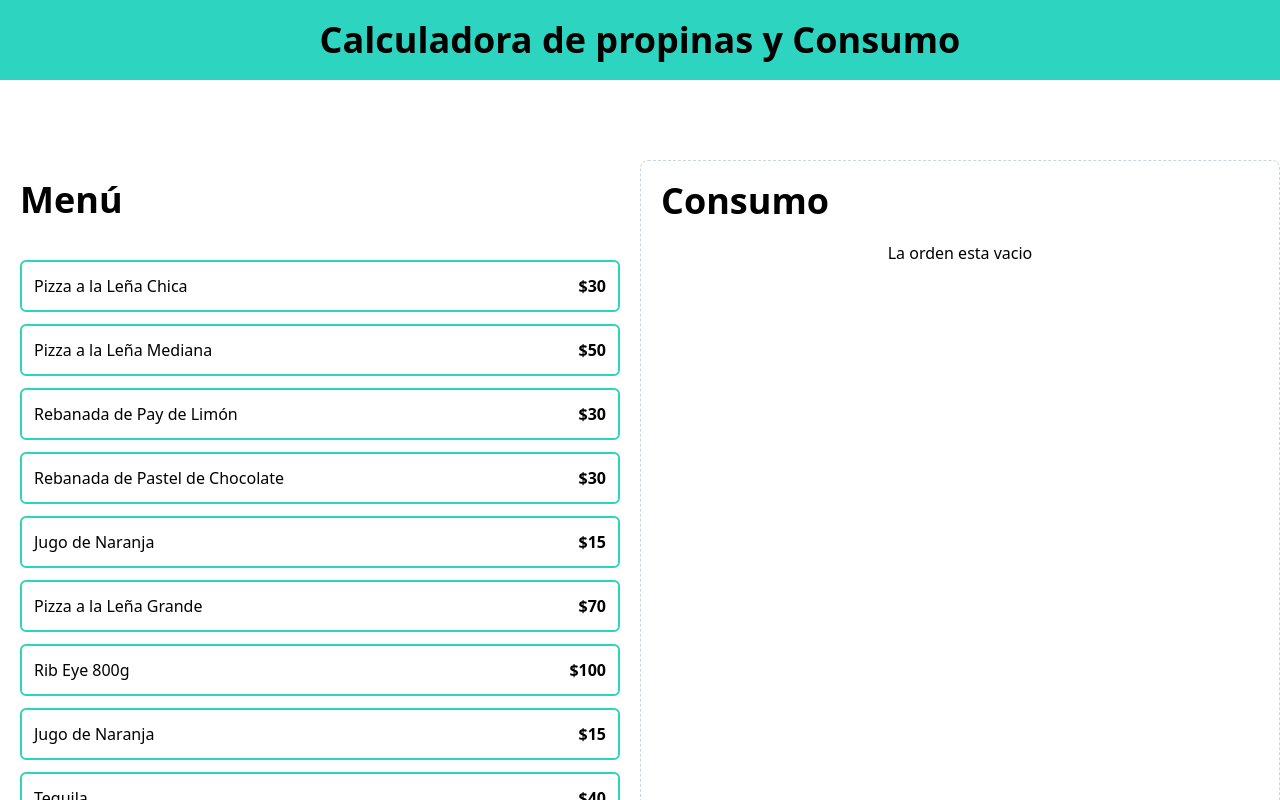
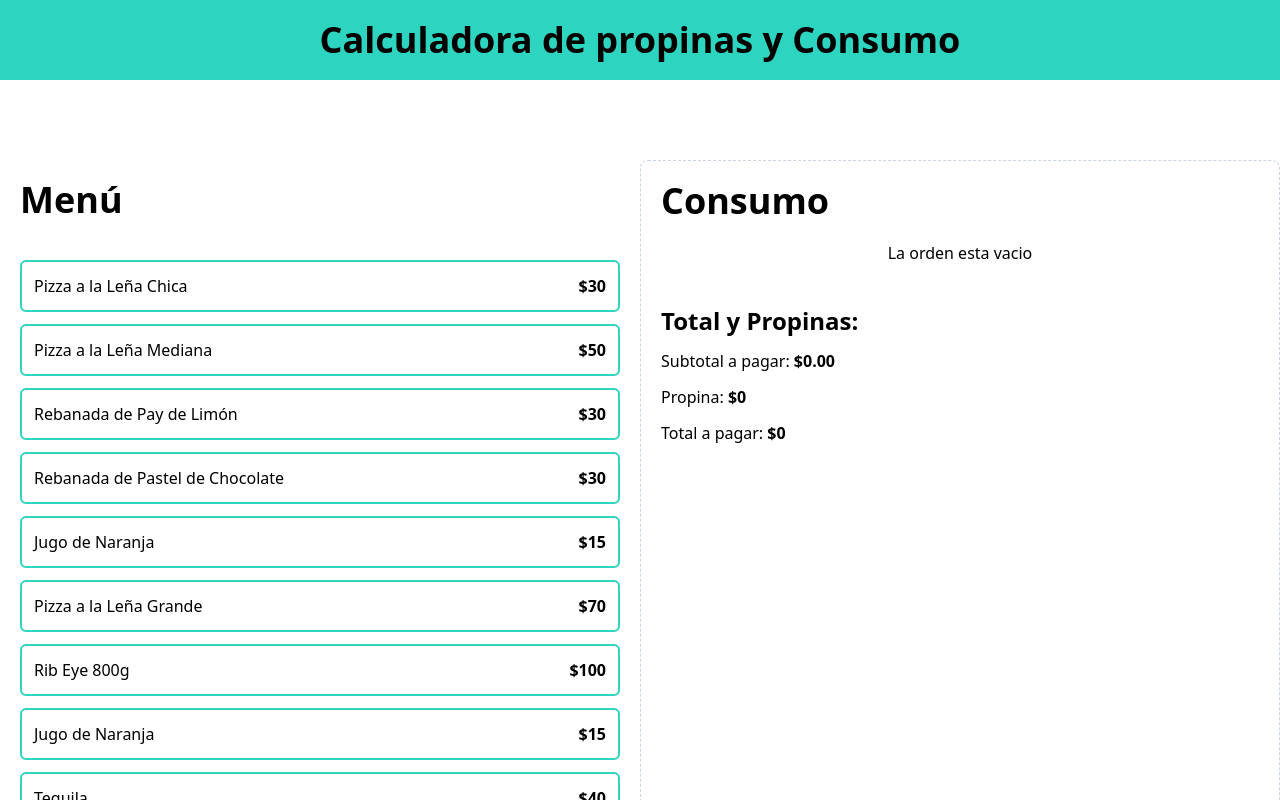
Before and after one commit to Juanes-GH/Calculador-de-propinas, a React (Vite) app: page / in a window 1280 px wide. Shown: the top 800 px of the page. Built offline with nearby package versions, Linux system fonts and the light colour scheme.

Commit message:
subtotal a pagar added

```diff
--- a/src/App.tsx
+++ b/src/App.tsx
@@ -2,6 +2,7 @@ import  {menuItems}  from "./data/db"
 import MenuItem from "./components/MenuItem"
 import useOrder from "./hooks/useOrder"
 import OrderContents from "./components/OrderContents"
+import OrderTotal from "./components/OrderTotal"
 
 function App() {
 
@@ -34,6 +35,10 @@ function App() {
                 order={order}
                 removeItem={removeItem}
               />
+
+              <OrderTotal
+                order={order}
+              />
           </div>
       </main>
 
--- /dev/null
+++ b/src/components/OrderTotal.tsx
@@ -0,0 +1,33 @@
+import { useMemo } from "react"
+import { OrderItem } from "../types"
+import { formatCurrency } from "../helpers"
+
+type orderTotalProps = {
+    order: OrderItem[]
+}
+
+export default function OrderTotal({order}: orderTotalProps) {
+
+    const subtotalAmount = useMemo(
+        () => order.reduce((total, item) => total + (item.quantity * item.price),0)
+        , [order])
+
+  return (
+    <>
+        <div className="space-y-3">
+            <h2 className="font-black text-2xl">Total y Propinas:</h2>
+            <p>Subtotal a pagar: {''}
+                <span className="font-bold">{formatCurrency(subtotalAmount)}</span>
+            </p>
+            <p>Propina: {''}
+                <span className="font-bold">$0</span>
+            </p>
+            <p>Total a pagar: {''}
+                <span className="font-bold">$0</span>
+            </p>
+        </div>
+
+        <button></button>
+    </>
+  )
+}
```
